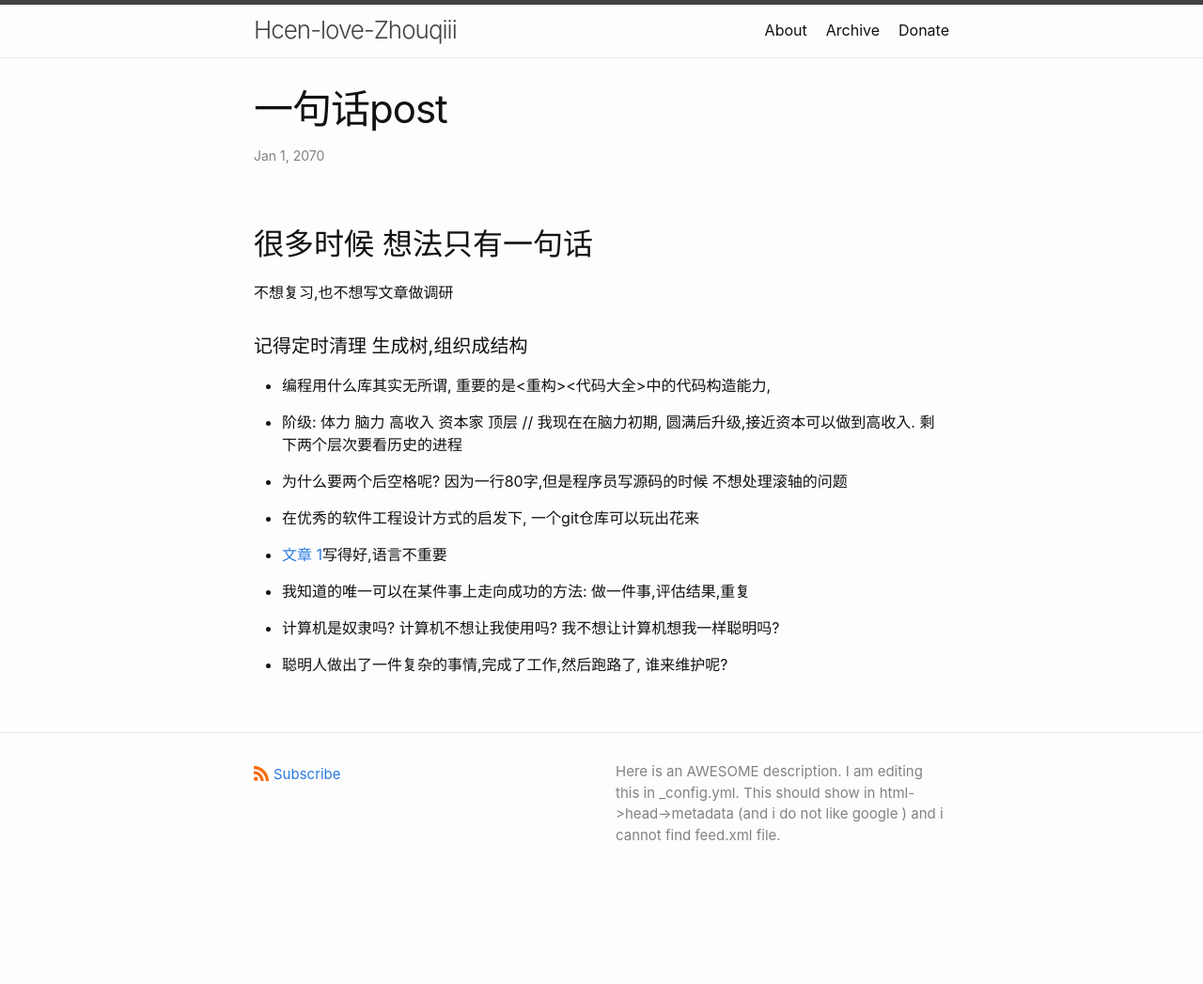
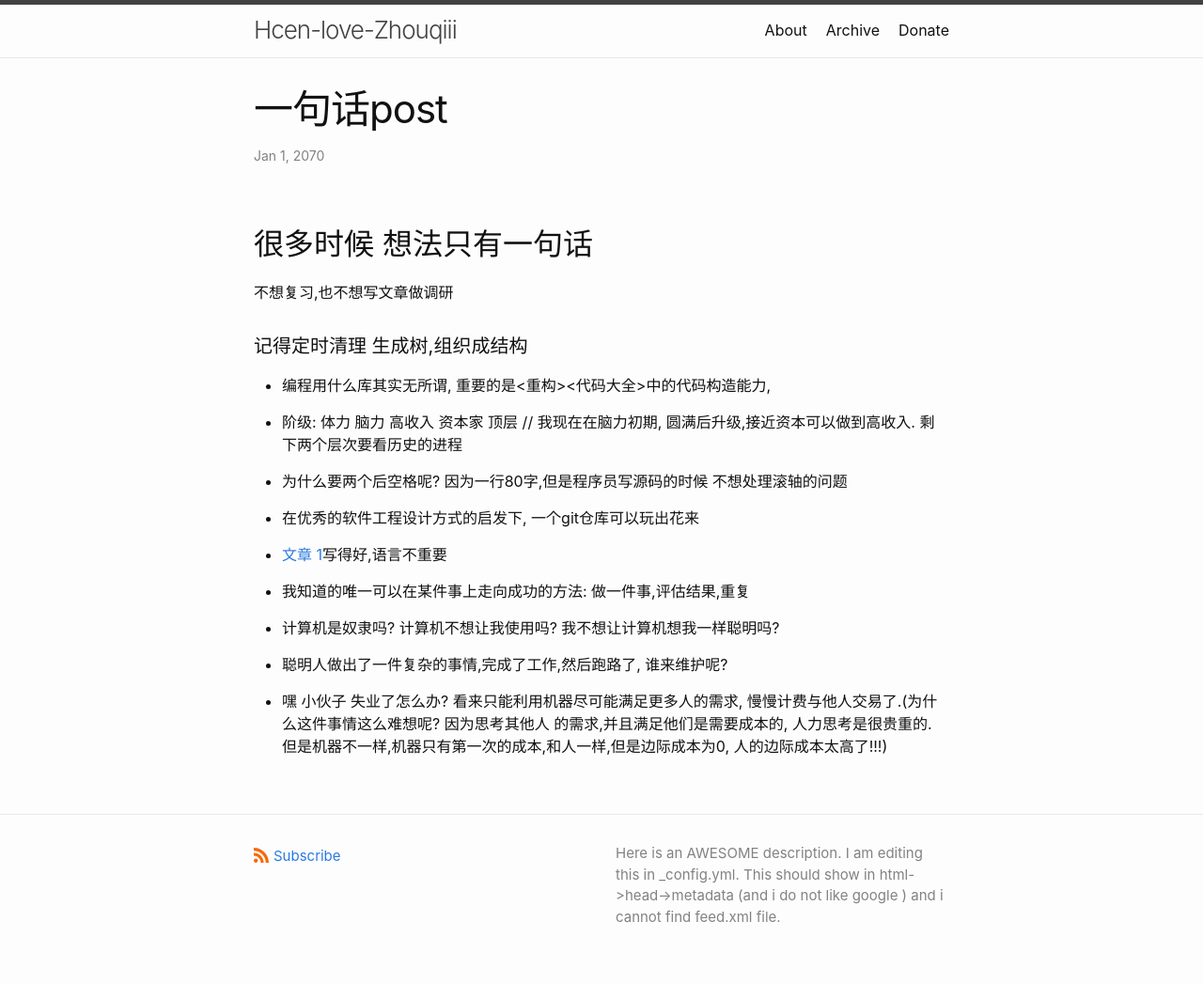
Before and after one commit to hcen1997/hcen1997.github.io, a Jekyll site: the page built from _posts/2070-01-01-一句话post.md, in a window 1280 px wide. Shown: the whole page at 94% size. Built offline with Jekyll 4.4.1, drawn with Linux system fonts in a browser that asks for light colours; comment, search, counter and statistics services are not loaded; before the commit the page ends 960 px from its top, so only the background shows below that.

Commit message:
失业又怎么样, 略略略

```diff
--- a/_posts/2070-01-01-一句话post.md
+++ b/_posts/2070-01-01-一句话post.md
@@ -27,3 +27,9 @@ layout: post
 * 计算机是奴隶吗? 计算机不想让我使用吗? 我不想让计算机想我一样聪明吗?
 
 * 聪明人做出了一件复杂的事情,完成了工作,然后跑路了, 谁来维护呢?
+
+* 嘿 小伙子 失业了怎么办? 看来只能利用机器尽可能满足更多人的需求,
+慢慢计费与他人交易了.(为什么这件事情这么难想呢? 因为思考其他人
+的需求,并且满足他们是需要成本的, 人力思考是很贵重的.
+但是机器不一样,机器只有第一次的成本,和人一样,但是边际成本为0,
+人的边际成本太高了!!!)
```
Also changed, not shown: _posts/2020-12-03-mybatis解析.md (added, +3 -0 lines).
